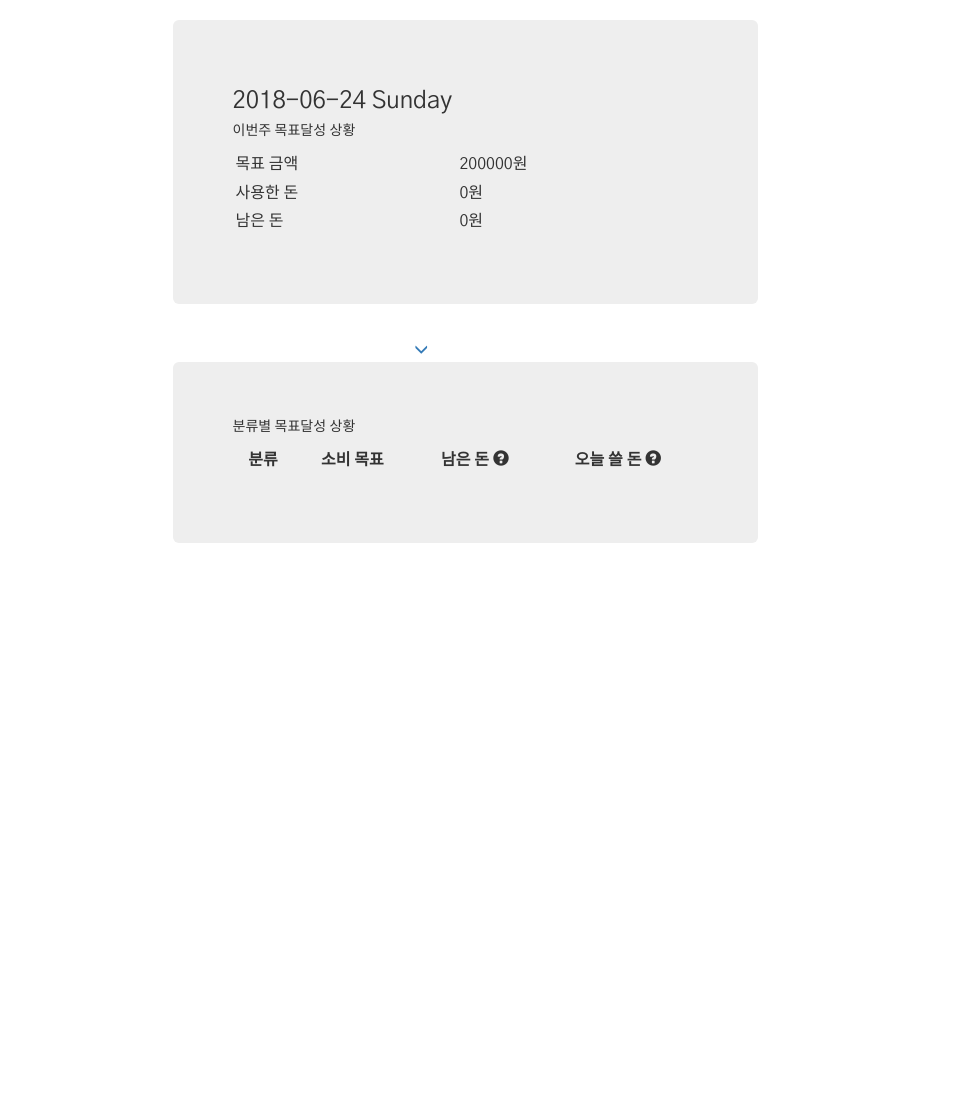
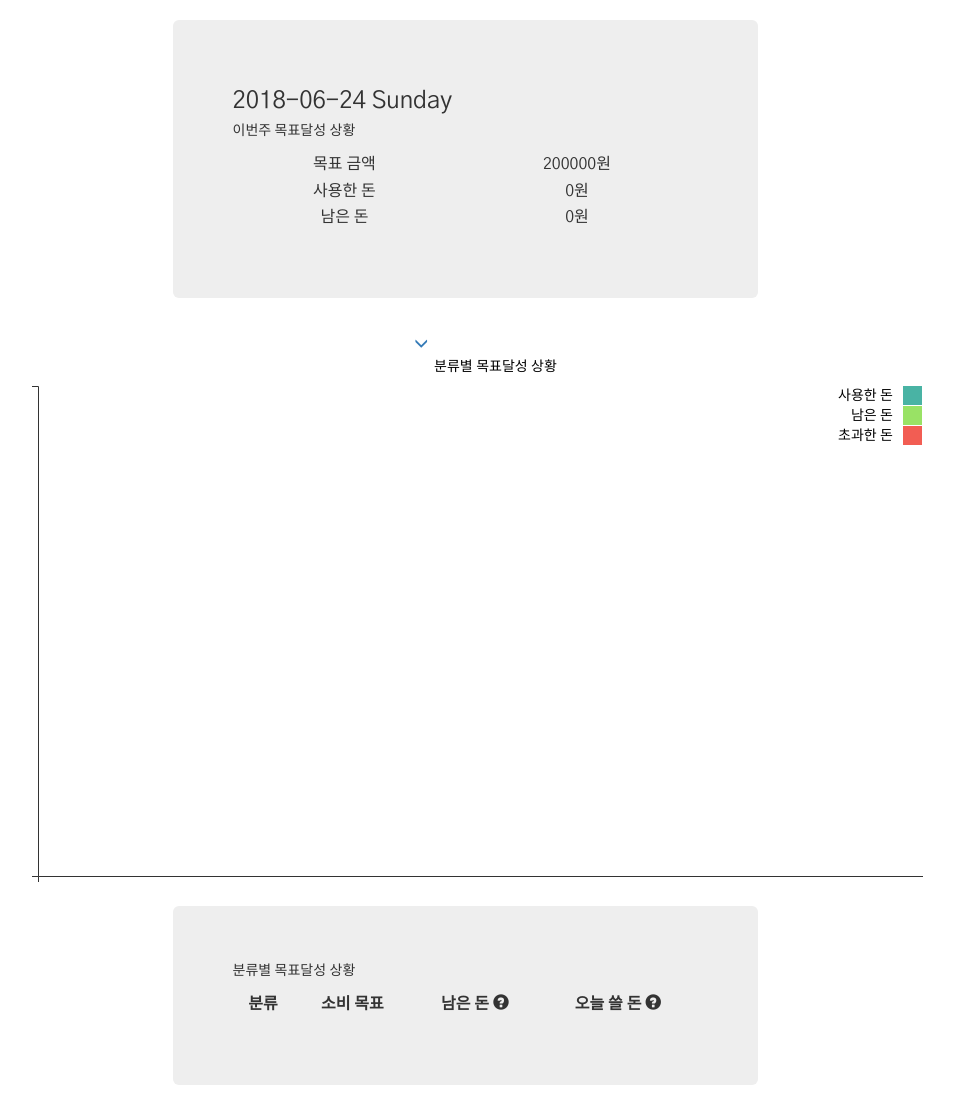
Before and after one commit to ox1230/capl, a Django app: page /main/ in a window 1280 px wide. Shown: the part 52-1167 px from the top of the page, without its empty margins (175-1129 px from the left). Before the commit the page ends 595 px from the top, so only its background shows below. Run offline with Django 3.2, Linux system fonts and the light colour scheme; data that the repository does not hold is empty; some libraries are stand-ins or nearby versions.

Commit message:
최종 완성?

```diff
--- a/capl/urls.py
+++ b/capl/urls.py
@@ -20,6 +20,7 @@ from main import views
 urlpatterns = [
     path('', views.root, name = "root"),
     path('reset/', views.reset, name= "reset"),
+    path('first/', views.first, name = "first"),
     path('main/', views.home_page, name= "main"),
     path('add_history/', views.add_history, name = "add_history"),
     path('show_history/', views.show_history, name = "show_history"),
--- a/main/static/css/base.css
+++ b/main/static/css/base.css
@@ -10,7 +10,8 @@
 .table-borderless > thead > tr > th {
     border: none;
     padding: 3px;
-
+    padding-bottom: 1px;
+    text-align: center;
 }
 .table-borderless > thead{
     font-weight:bold;
@@ -19,3 +20,8 @@
 .text-super-warning{
     color : #f57a00;
 }
+
+.no-margin{
+    margin-top: 0;
+    margin-bottom: 0;
+}
--- a/main/static/js/visualize_main.js
+++ b/main/static/js/visualize_main.js
@@ -12,7 +12,7 @@ function setUp(){
     svg = d3.select("#graph-canvas");
     W = $("#graph-canvas").width();
     H = $("#graph-canvas").height();
-    margin = {top:0, left:30, right:0, bottom: 30};
+    margin = {top:30, left:30, right:0, bottom: 30};
     bar_padding = 20;
 
 
@@ -26,7 +26,7 @@ function setUpForMain(){
         .text("분류별 목표달성 상황")
         .attr("text-anchor","middle")
         .attr("x", W/2 + margin.left - margin.right)
-        .attr("y", 20)
+        .attr("y", 15)
     ;
 
     N = cate_infos['category'].length;
@@ -80,7 +80,7 @@ function setUpForMain(){
         })
         .attr("width", bar_width)
         .attr("height", function(d){
-            return (H- margin.bottom - margin.top) - yScale(d);
+            return (H- margin.bottom) - yScale(d);
         })
     ;
 
@@ -98,15 +98,15 @@ function setUpForMain(){
         })
         .attr("width", bar_width)
         .attr("height", function(d,i){
-            if (d<0)   return  (H- margin.bottom - margin.top) - yScale(-d);
-            else return (H- margin.bottom - margin.top) - yScale(d);
+            if (d<0)   return  (H- margin.bottom) - yScale(-d);
+            else return (H- margin.bottom) - yScale(d);
         })
         .attr("x", function(d,i){
             return xScale(i)+ (xScale.bandwidth()-bar_width)/2;
         })
         .attr("y", function(d,i){
             if(d<0) return yScale(cate_infos['sum'][i]);    // sum과 시작위치가 같다.
-            else return yScale(cate_infos['sum'][i]) -((H- margin.bottom - margin.top) - yScale(d));   // sum시작위치 - 자신의 길이.
+            else return yScale(cate_infos['sum'][i]) -((H- margin.bottom) - yScale(d));   // sum시작위치 - 자신의 길이.
         })
 
     ;
@@ -161,7 +161,7 @@ function setUpForMain(){
         })
         .attr("y", function(d,i){
             if(d<0) return yScale(cate_infos['assigned'][i]) -13;
-            else return yScale(cate_infos['assigned'][i]) +13;
+            else return yScale(cate_infos['assigned'][i]) +15;
         })
         .attr("text-anchor","middle")
     ;
@@ -177,7 +177,7 @@ function setUpForMain(){
             .data(types)
             .enter()
             .append("g")
-            .attr("transform", function(d, i) { return "translate(0," + i * 20 + ")"; });
+            .attr("transform", function(d, i) { return "translate(0," + (i * 20 + margin.top) + ")"; });
 
     legend.append("rect")
             .attr("x", W - 20)
--- a/main/templates/add_history.html
+++ b/main/templates/add_history.html
@@ -35,7 +35,7 @@
 </div>
 {% endblock first_row_block%}
 {%block between_row %}
-<svg id ="graph-canvas" class = "col-xs-12" height = "500">
+<svg id ="graph-canvas" class = "col-xs-12" height = "550">
 
 </svg>
 
--- a/main/templates/home.html
+++ b/main/templates/home.html
@@ -25,7 +25,7 @@
 {%block between_row %}
 
 
-<svg id ="graph-canvas" class =  "col-xs-12" height = "500">
+<svg id ="graph-canvas" class = "col-xs-12" height = "550">
 
 </svg>
 
@@ -40,6 +40,9 @@
 <script src = "/static/js/visualize_main.js"></script>
 <link rel = "stylesheet" href = "/static/css/visualize.css">
 
+<script>
+    $("#graph-down-button").trigger("click");
+</script>
 {%endblock between_row %}
 
 
--- a/main/views.py
+++ b/main/views.py
@@ -11,7 +11,7 @@ NORMAL_DATE_FORMAT = "%Y-%m-%d %A"
 WITHOUT_WEEKDAY_DATE_FORMAT = "%m-%d"
 
 def root(request:HttpRequest):
-    return redirect('main')
+    return redirect('first')
 
 def reset(request : HttpRequest):
     db_reset()
@@ -31,6 +31,9 @@ def home_page(request:HttpRequest):
         'list_of_category_info': infos_of_main['list_of_category_info'],
         'category_json' : infos_of_main['category_json'],
     })
+
+def first(request:HttpRequest):
+    return render(request, 'first.html')
 
 def add_history(request:HttpRequest):
     form = HistoryForm()
```
Also changed, not shown: main/templates/first.html (added, +17 -0 lines), main/templates/show_history.html (+8 -7 lines).
